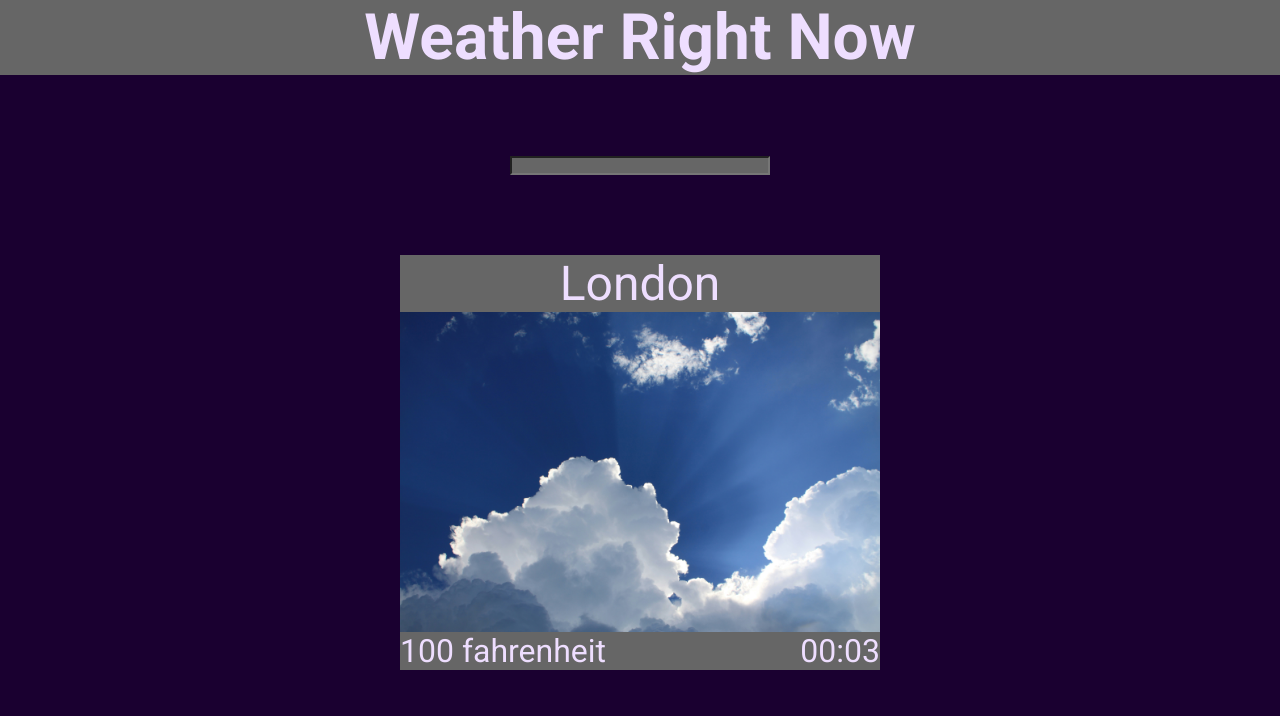
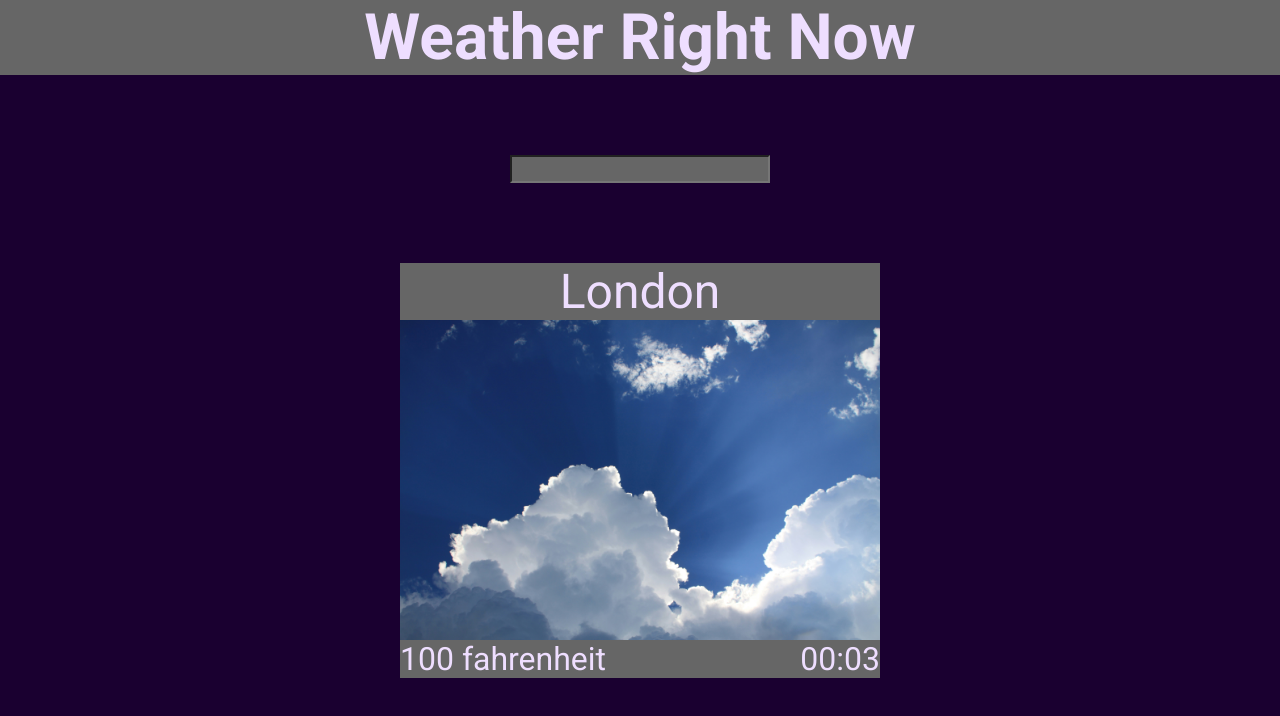
Before and after one commit to shencan03/odin-weather, a plain HTML site: page index.html in a window 1280 px wide. Drawn offline with Linux system fonts and the light colour scheme.

Commit message:
chore: change input field font color

```diff
--- a/style.css
+++ b/style.css
@@ -38,6 +38,8 @@ header {
 .search-bar input {
   width: 20vw;
   background-color: #666666;
+  color: #eddeff;
+  font-size: 1.3rem;
 }
 
 .weather-container {
```
